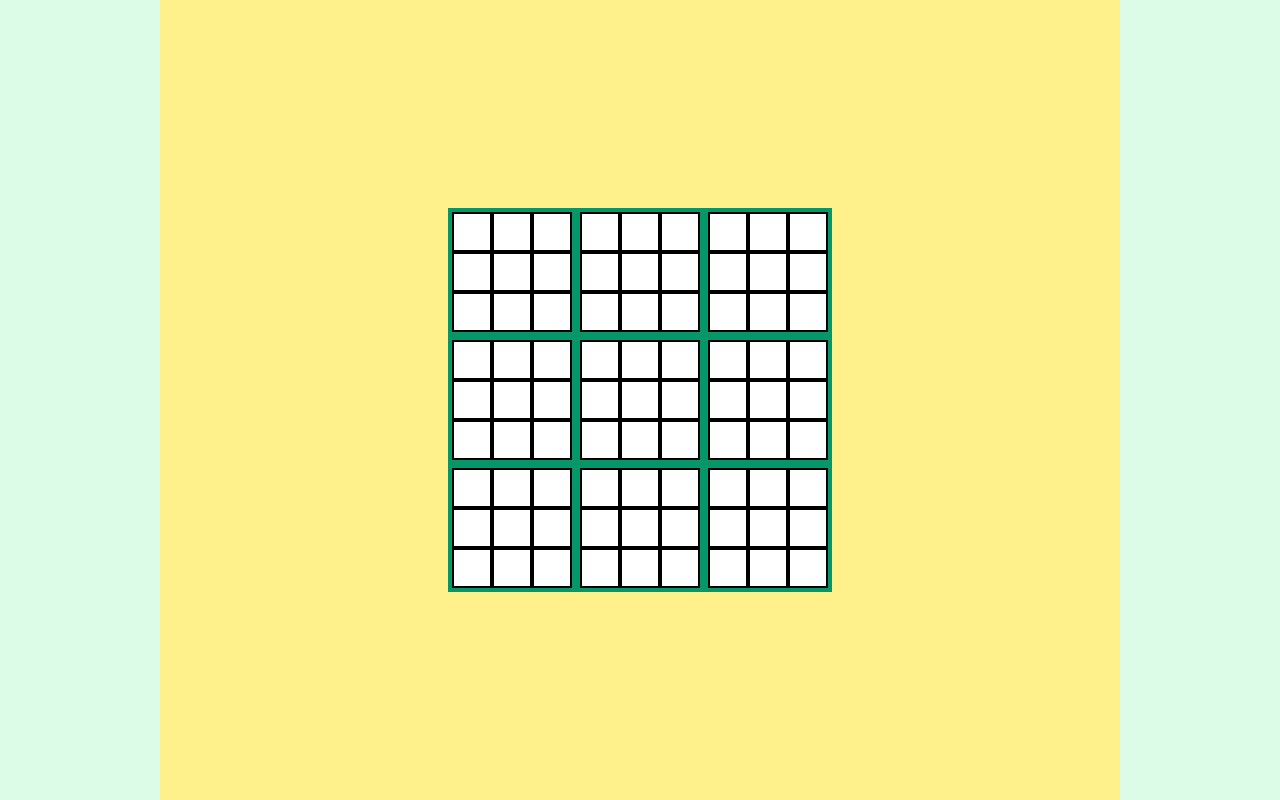
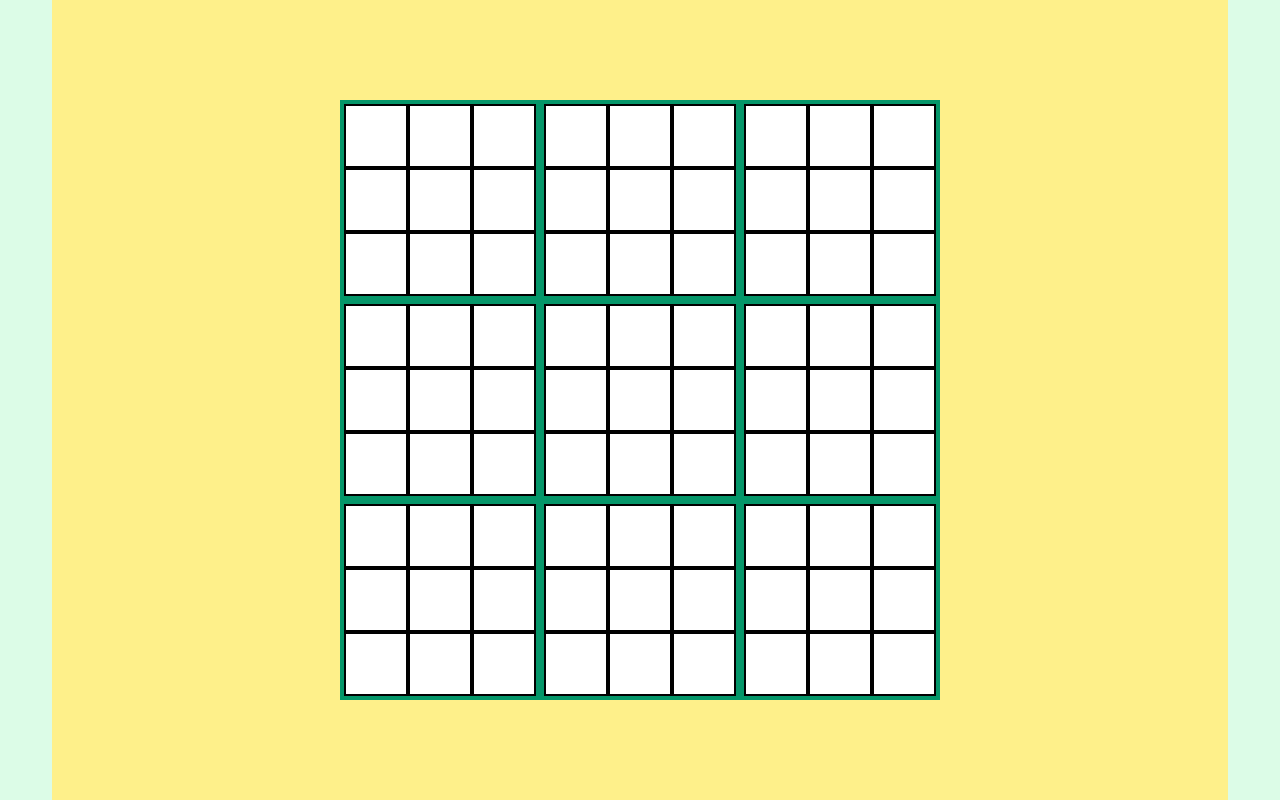
Before and after one commit to Maxim12313/ultimate-tic-tac-toe, a Next.js app: page / in a window 1280 px wide. Shown: the top 800 px of the page. Built offline with nearby package versions, Linux system fonts and the light colour scheme.

Commit message:
better scale

```diff
--- a/src/app/mini-board.js
+++ b/src/app/mini-board.js
@@ -7,7 +7,7 @@ function Square({ value, onClick}) {
     const color = value == null || value.length == 1 ? "bg-white" : winColor;
     return (
       <button
-        className={color + " flex justify-center items-center w-10 h-10 text-lg border-2 border-black"}
+        className={color + " text-4xl flex justify-center items-center w-16 h-16 border-2 border-black"}
         onClick={onClick}
       >
         { readVal }
```
